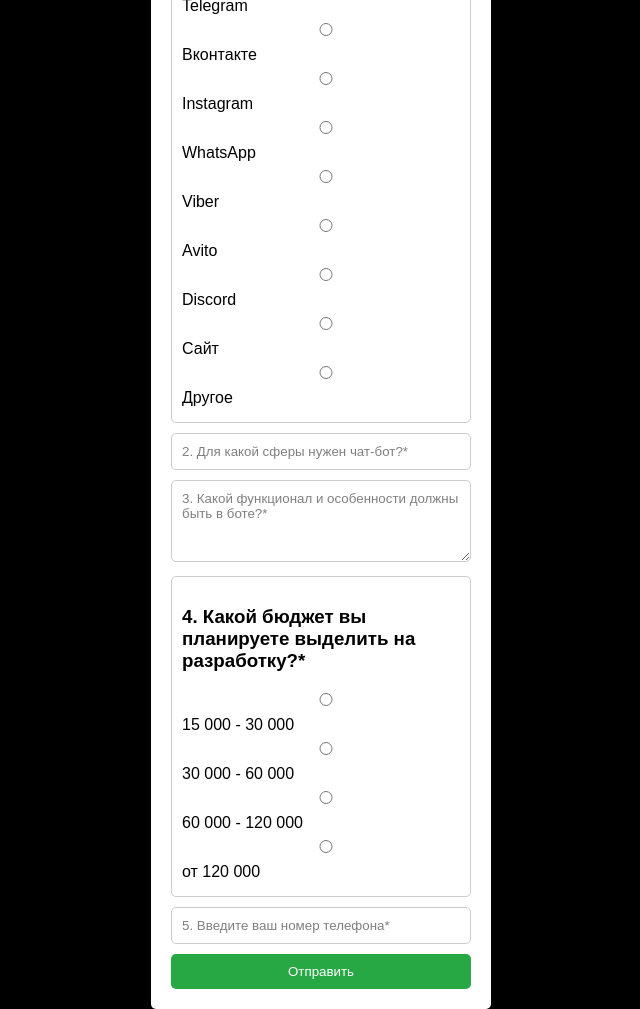
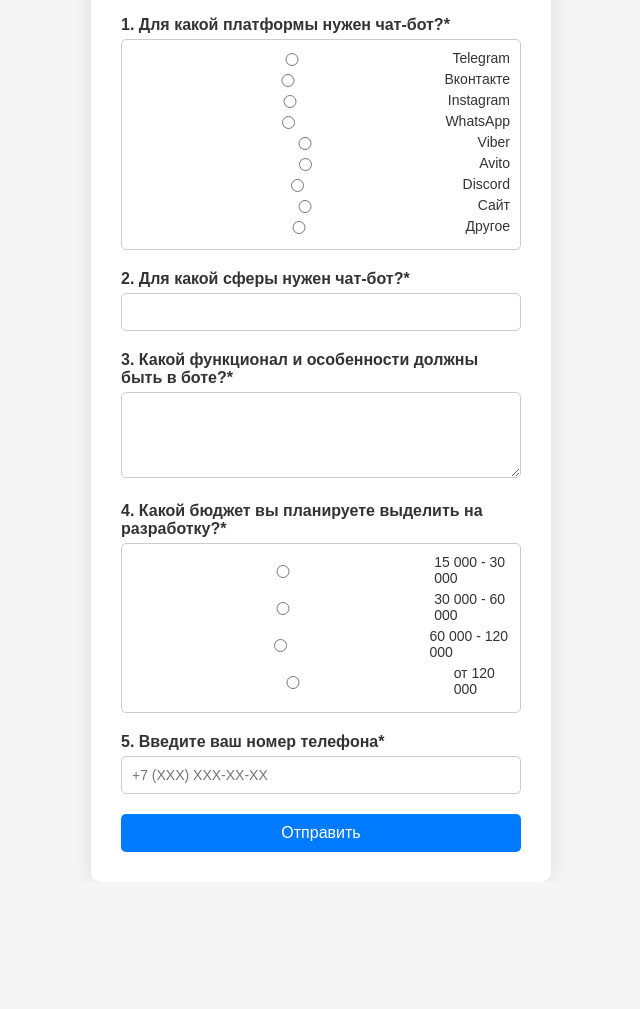
Before and after one commit to Chatbotist/MyLeadForm, a plain HTML site: page index.html in a window 1280 px wide. Shown: the whole page, without its empty margins (319-959 px from the left). After the commit the page ends 882 px from the top, so only its background shows below. Drawn offline with Linux system fonts and the light colour scheme.

Commit message:
Update index.html

```diff
--- a/index.html
+++ b/index.html
@@ -5,71 +5,102 @@
   <meta name="viewport" content="width=device-width, initial-scale=1.0">
   <title>Форма отправки данных</title>
   <style>
-    /* Стили из предыдущего примера */
+    /* Общие стили */
     body {
       font-family: Arial, sans-serif;
       display: flex;
       justify-content: center;
       align-items: center;
       height: 100vh;
-      background-color: #000;
-      color: #000;
+      background-color: #f5f5f5;
       margin: 0;
     }
+
     .form-container {
       background-color: #fff;
-      padding: 20px;
-      border-radius: 5px;
-      box-shadow: 0 0 10px rgba(0, 0, 0, 0.1);
-      width: 300px;
+      padding: 30px;
+      border-radius: 10px;
+      box-shadow: 0 0 20px rgba(0, 0, 0, 0.1);
+      width: 400px;
     }
+
     .form-container h2 {
+      text-align: center;
       margin-bottom: 20px;
-      color: #000;
-      font-family: Arial, sans-serif;
+      color: #333;
     }
-    .form-container input,
-    .form-container textarea,
-    .form-container .radio-group {
+
+    /* Стили для полей формы */
+    .form-group {
+      margin-bottom: 20px;
+    }
+
+    .form-group label {
+      display: block;
+      font-weight: bold;
+      margin-bottom: 5px;
+      color: #333;
+    }
+
+    .form-group input,
+    .form-group textarea,
+    .form-group .radio-group {
       width: 100%;
-      margin-bottom: 10px;
+      padding: 10px;
       border: 1px solid #ccc;
       border-radius: 5px;
-      color: #000;
-      background-color: #fff;
+      font-size: 14px;
       box-sizing: border-box;
-      font-family: Arial, sans-serif;
     }
-    .form-container input,
-    .form-container textarea {
+
+    .form-group textarea {
+      resize: vertical;
+    }
+
+    .form-group .radio-group {
+      display: flex;
+      flex-direction: column;
       padding: 10px;
     }
-    .form-container input::placeholder,
-    .form-container textarea::placeholder {
-      color: rgba(0, 0, 0, 0.5);
+
+    .form-group .radio-group label {
+      display: flex;
+      align-items: center;
+      margin-bottom: 5px;
+      font-weight: normal;
     }
-    .form-container textarea {
-      resize: vertical;
+
+    .form-group .radio-group input[type="radio"] {
+      margin-right: 5px;
     }
-    .form-container .radio-group {
-      padding: 10px;
-    }
-    .form-container .radio-group label {
+
+    /* Стили для кнопки */
+    .form-container button {
       display: block;
-      margin-bottom: 5px;
-    }
-    .form-container button {
       width: 100%;
       padding: 10px;
-      background-color: #28a745;
+      background-color: #007bff;
       color: #fff;
       border: none;
       border-radius: 5px;
+      font-size: 16px;
       cursor: pointer;
-      font-family: Arial, sans-serif;
+      transition: background-color 0.3s;
     }
+
     .form-container button:hover {
-      background-color: #218838;
+      background-color: #0056b3;
+    }
+
+    /* Стили для валидации */
+    .form-group.error input,
+    .form-group.error textarea,
+    .form-group.error .radio-group {
+      border-color: #dc3545;
+    }
+
+    .form-group.error label {
+      color: #dc3545;
     }
   </style>
 </head>
@@ -77,8 +108,9 @@
   <div class="form-container">
     <h2>Заявка на чат-бота</h2>
     <form id="userForm">
+      <div class="form-group">
+        <label for="platform">1. Для какой платформы нужен чат-бот?*</label>
         <div class="radio-group">
-        <h3>1. Для какой платформы нужен чат-бот?*</h3>
           <label><input type="radio" name="platform" value="Telegram" required> Telegram</label>
           <label><input type="radio" name="platform" value="Вконтакте" required> Вконтакте</label>
           <label><input type="radio" name="platform" value="Instagram" required> Instagram</label>
@@ -89,16 +121,33 @@
           <label><input type="radio" name="platform" value="Сайт" required> Сайт</label>
           <label><input type="radio" name="platform" value="Другое" required> Другое</label>
         </div>
-      <input type="text" id="botPurpose" name="botPurpose" required placeholder="2. Для какой сферы нужен чат-бот?*">
-      <textarea id="botFeatures" name="botFeatures" placeholder="3. Какой функционал и особенности должны быть в боте?*" rows="4" required></textarea>
+      </div>
+
+      <div class="form-group">
+        <label for="botPurpose">2. Для какой сферы нужен чат-бот?*</label>
+        <input type="text" id="botPurpose" name="botPurpose" required>
+      </div>
+
+      <div class="form-group">
+        <label for="botFeatures">3. Какой функционал и особенности должны быть в боте?*</label>
+        <textarea id="botFeatures" name="botFeatures" rows="4" required></textarea>
+      </div>
+
+      <div class="form-group">
+        <label>4. Какой бюджет вы планируете выделить на разработку?*</label>
         <div class="radio-group">
-        <h3>4. Какой бюджет вы планируете выделить на разработку?*</h3>
           <label><input type="radio" name="budget" value="15000-30000" required> 15 000 - 30 000</label>
           <label><input type="radio" name="budget" value="30000-60000" required> 30 000 - 60 000</label>
           <label><input type="radio" name="budget" value="60000-120000" required> 60 000 - 120 000</label>
           <label><input type="radio" name="budget" value="over120000" required> от 120 000</label>
         </div>
-      <input type="tel" id="phone" name="phone" required placeholder="5. Введите ваш номер телефона*" pattern="^\+79\d{9}$" oninput="validatePhoneInput(event)">
+      </div>
+
+      <div class="form-group">
+        <label for="phone">5. Введите ваш номер телефона*</label>
+        <input type="tel" id="phone" name="phone" required placeholder="+7 (XXX) XXX-XX-XX" pattern="^\+7\s\(\d{3}\)\s\d{3}-\d{2}-\d{2}$" oninput="validatePhoneInput(event)">
+      </div>
+
       <button type="button" onclick="sendMessage()">Отправить</button>
     </form>
   </div>
@@ -106,7 +155,22 @@
   <script>
     function validatePhoneInput(event) {
       const input = event.target;
-      input.value = input.value.replace(/[^+\d]/g, '');
+      input.value = formatPhoneNumber(input.value);
+    }
+
+    function formatPhoneNumber(value) {
+      const phoneNumber = value.replace(/[^\d]/g, '');
+      const phoneNumberLength = phoneNumber.length;
+
+      if (phoneNumberLength < 4) {
+        return phoneNumber;
+      }
+
+      if (phoneNumberLength < 7) {
+        return `+7 (${phoneNumber.slice(0, 3)}) ${phoneNumber.slice(3)}`;
+      }
+
+      return `+7 (${phoneNumber.slice(0, 3)}) ${phoneNumber.slice(3, 6)}-${phoneNumber.slice(6, 8)}-${phoneNumber.slice(8, 10)}`;
     }
 
     function sendMessage() {
@@ -115,15 +179,15 @@
 
       // Проверка заполнения обязательных полей
       if (!formData.get('platform') || !formData.get('botPurpose') || !formData.get('botFeatures') || !formData.get('budget') || !formData.get('phone')) {
-        alert('Пожалуйста, заполните все обязательные поля.');
+        showValidationErrors();
         return;
       }
 
       // Проверка формата номера телефона
-      const phonePattern = /^\+79\d{9}$/;
+      const phonePattern = /^\+7\s\(\d{3}\)\s\d{3}-\d{2}-\d{2}$/;
       const phone = formData.get('phone');
       if (!phonePattern.test(phone)) {
-        alert('Пожалуйста, введите корректный номер телефона.');
+        showValidationErrors();
         return;
       }
 
@@ -143,7 +207,7 @@
             form.reset();
             window.location.href = 'https://t.me/ChatbotistBot';
           } else {
-            alert('Ошибка при отправке данных. Пожалуйста, попробуйте еще раз.');
+            showValidationErrors();
           }
         })
         .catch(error => {
@@ -151,6 +215,30 @@
           console.error('Ошибка при отправке данных:', error);
         });
     }
+
+    function showValidationErrors() {
+      const form = document.getElementById('userForm');
+      const formGroups = form.querySelectorAll('.form-group');
+
+      formGroups.forEach(group => {
+        group.classList.remove('error');
+      });
+
+      const missingFields = [];
+      formGroups.forEach(group => {
+        const input = group.querySelector('input, textarea');
+        if (input && !input.value.trim()) {
+          group.classList.add('error');
+          missingFields.push(group.querySelector('label').textContent.slice(0, -1));
+        }
+      });
+
+      if (missingFields.length > 0) {
+        alert(`Пожалуйста, заполните следующие обязательные поля:\n- ${missingFields.join('\n- ')}`);
+      } else {
+        alert('Пожалуйста, введите корректный номер телефона.');
+      }
+    }
   </script>
 </body>
 </html>
```
Lines whose indentation alone changed are shown as unchanged.
